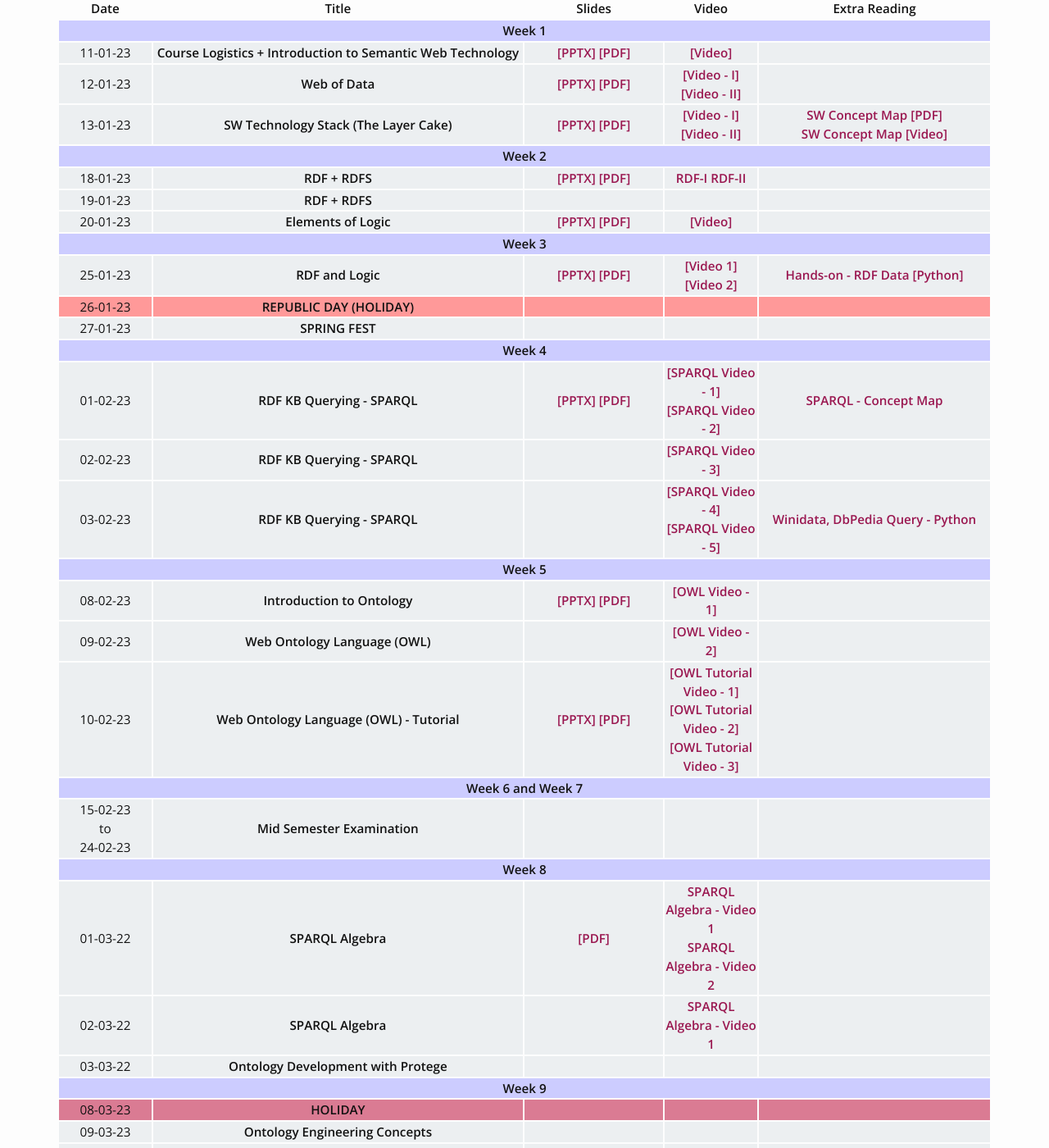
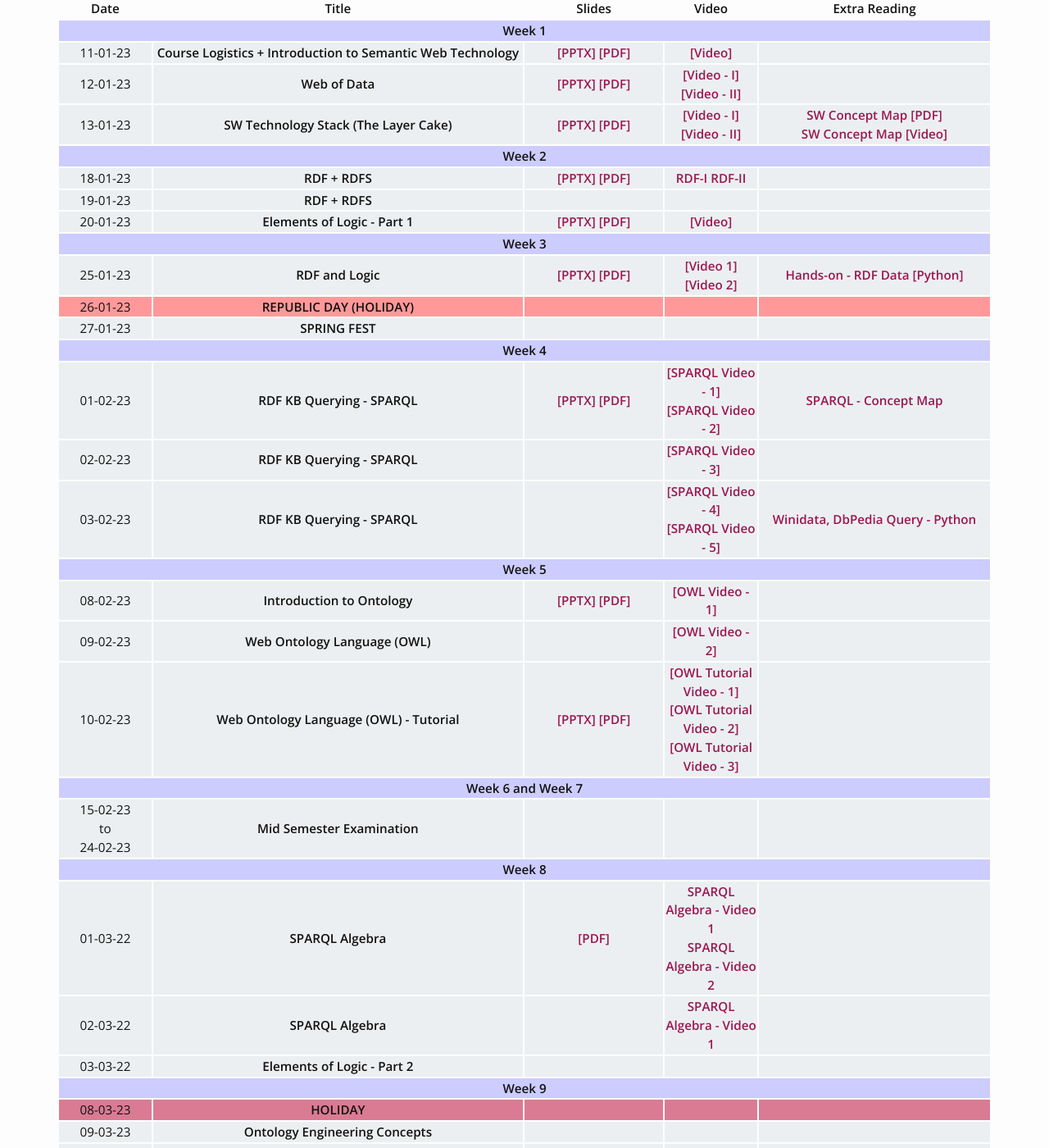
Before and after one commit to plaban/kmst-spring-2023, a Jekyll site: the page built from schedule.md, in a window 1280 px wide and 1400 px high, scrolled down 384 px. Shown: the whole window at 82% size. Built offline with Jekyll 4.4.1, drawn with Linux system fonts in a browser that asks for light colours; nearby versions of some CDN libraries.

Commit message:
Update schedule.html

```diff
--- a/_layouts/schedule.html
+++ b/_layouts/schedule.html
@@ -97,7 +97,7 @@ layout: default
             </tr>
             <tr bgcolor="#ECEFF1">
                 <td align="center">20-01-23</td>
-                <td align="center"><b> Elements of Logic </b></td>
+                <td align="center"><b> Elements of Logic - Part 1</b></td>
                 <td align="center">
                     <a href="https://tinyurl.com/mr4e2jub" target="_blank"><b>[PPTX]</b></a>
                     <a href="https://tinyurl.com/2p8r4v55" target="_blank"><b>[PDF]</b></a>
@@ -277,7 +277,7 @@ layout: default
         </tr>
         <tr bgcolor="#ECEFF1">
             <td align="center">03-03-22</td>
-            <td align="center"><b> Ontology Development with Protege </b></td>
+            <td align="center"><b> Elements of Logic - Part 2 </b></td>
             <td align="center"><b> </b></td>
             <td align="center"></td>
             <td align="center"></td>
```
